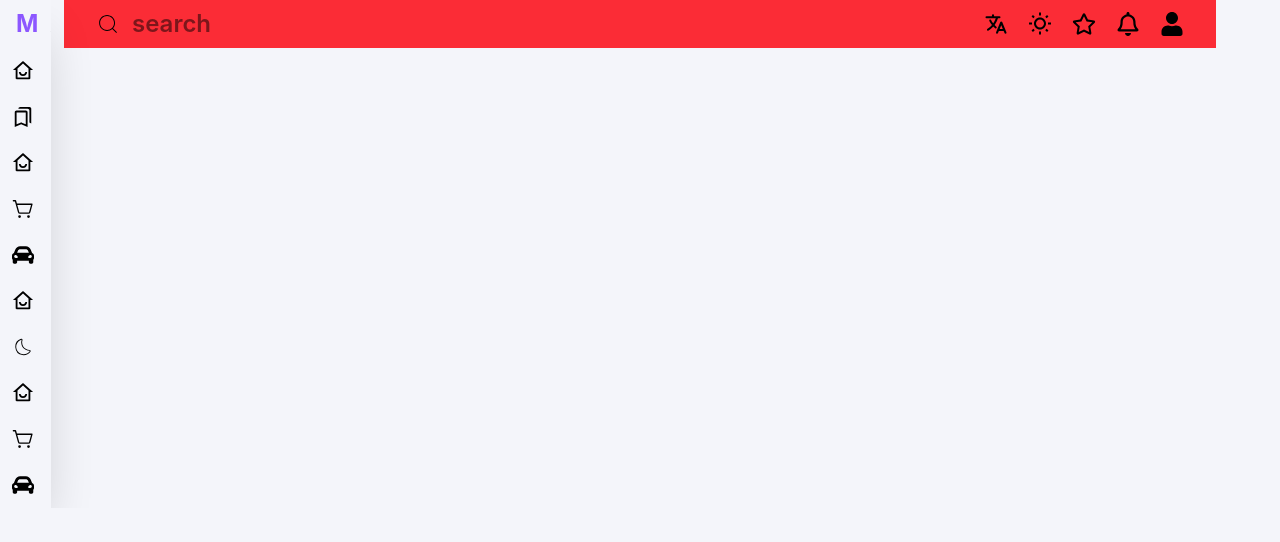
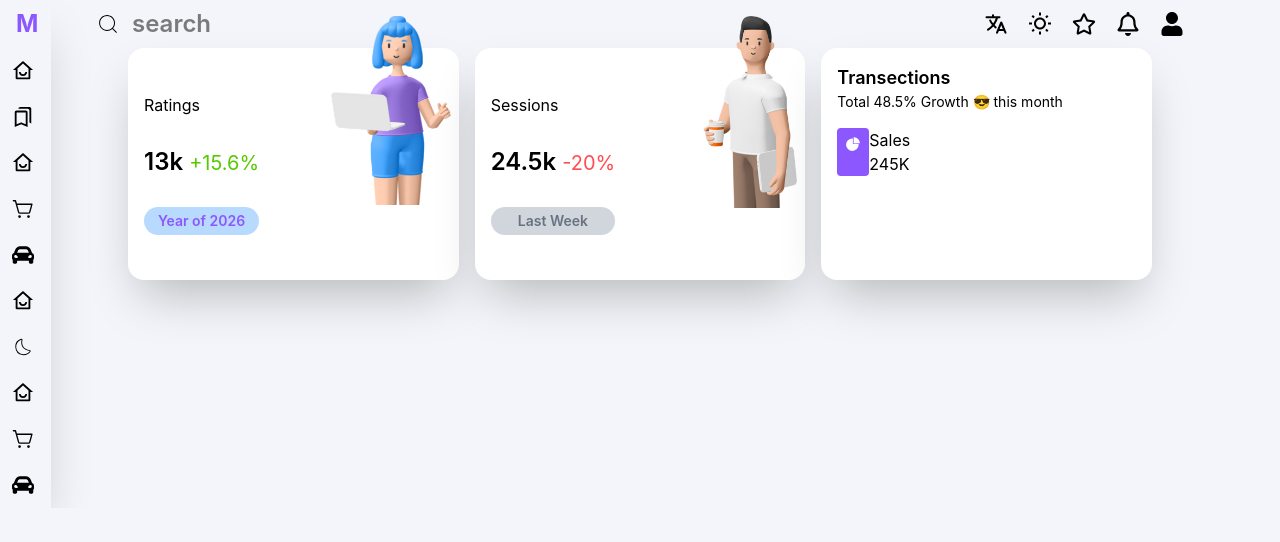
Before and after one commit to Muhammad-Abdullah-programmer/materio-clone, a React (Vite) app: page / in a window 1280 px wide. Shown: the top 542 px of the page. Built offline with nearby package versions, Linux system fonts and the light colour scheme.

Commit message:
Home cards in progress

```diff
--- a/src/App.jsx
+++ b/src/App.jsx
@@ -1,4 +1,4 @@
-import {CiSearch,VscSettings, CiCalendarDate, CiUser,IoLanguage, AiOutlineForm, AiFillDollarCircle, IoNewspaperOutline, IoSettingsSharp, IoStatsChart,MdOutlineWbSunny,FaRegStar,FaRegBell, FaUser , FaRegMoon, FaRegEnvelopeOpen , FaRegUser, FaGraduationCap , FaCarAlt, FaUnlockAlt, FaRegCheckSquare ,SlScreenDesktop,SiSimpleanalytics,BiSolidDashboard,GoQuestion,IoIosLogOut, RiHomeSmileLine,PiShoppingCartSimple,RxCross2,FaCircleNotch,FiShoppingBag,CgUserList,CiDark,MdOutlineBookmarks,MdOutlineCircle} from './assets/Icons.jsx'
+import {CiSearch,VscSettings, CiCalendarDate, CiUser,IoLanguage, AiOutlineForm, AiFillDollarCircle, IoNewspaperOutline, IoSettingsSharp, IoStatsChart,MdOutlineWbSunny,FaRegStar,FaRegBell, FaUser , FaRegMoon, FaRegEnvelopeOpen , FaRegUser, FaGraduationCap , FaCarAlt, FaUnlockAlt, FaRegCheckSquare ,SlScreenDesktop,SiSimpleanalytics,BiSolidDashboard,GoQuestion,IoIosLogOut, RiHomeSmileLine,PiShoppingCartSimple,RxCross2,FaCircleNotch,FiShoppingBag,CgUserList,CiDark,MdOutlineBookmarks,MdOutlineCircle,IoIosArrowDown} from './assets/Icons.jsx'
 import './components/Navbar.jsx'
 
 
@@ -19,6 +19,7 @@ import { useState } from "react";
 
 import './App.css'
 import Navbar from "./components/Navbar.jsx";
+import HomeCards from './components/HomeCards.jsx';
 
 
 
@@ -42,7 +43,10 @@ const [searchbar, setsearchbar] = useState(false)
   {/* Side Bar  */}
   <div className={`side-bar absolute top-0  w-[100%] overflow-hidden`}>
  <aside className={`${dark ? "bg-[#28243D] text-[#D4D1E9]" : "bg-[#F4F5FA] text-black"} overflow-hidden w-[4%] py-2 flex flex-col gap-4 items-start   shadow-2xl z-50 pr-4 hover:w-[15%] group  transition-all ease-in-out duration-300 `}>
-    {/* logo  */}
+
+  {/* Menue  */}
+  <div className="menue flex flex-col gap-4">
+      {/* logo  */}
 
       <div className="logo  flex text-lg justify-center items-center gap-3  "> <span className='pl-4 text-[#8C57FF] text-2xl font-bold'>M </span><h1 className='text-black/60 text-2xl font-bold flex'>Abdullah</h1>
       </div>
@@ -54,7 +58,7 @@ const [searchbar, setsearchbar] = useState(false)
 </div>
 
 <div className={`${dark ? "hover:bg-[#37334C] text-[#D5D1EA]" : "hover:bg-[#ECECF2]"} group-hover icon flex items-center pl-1  hover:rounded-r-full w-[100%] `}>
-  <span><MdOutlineBookmarks className="text-3xl pl-2 group-hover:hidden  text-black"/></span> <span className=" hidden text-xl pl-2  text-gray-600 group-hover:block" ><MdOutlineCircle/></span> <a href="" className="flex gap-4  pl-2 w-[5%] hidden rounded-full group-hover:block "> CRM</a>
+  <span><MdOutlineBookmarks className="text-3xl pl-2 group-hover:hidden  text-black"/></span>
 </div>
 
 <div className={`${dark ? "hover:bg-[#37334C] text-[#D5D1EA]" : "hover:bg-[#ECECF2]"} icon flex items-center pl-1 hover:rounded-r-full w-[100%] `}>
@@ -89,7 +93,22 @@ const [searchbar, setsearchbar] = useState(false)
 <div className={`${dark ? "hover:bg-[#37334C] text-[#D5D1EA]" : "hover:bg-[#ECECF2]"} icon flex items-center pl-1  hover:rounded-r-full w-[100%] `}>
  <span> <FaCarAlt  className="text-3xl pl-2  text-black"/></span> <a href="" className="flex gap pl-2 w-[5%] hidden rounded-full group-hover:block "> Logistics</a>
 </div>
+  </div>
 
+{/* <div className="after-hover hidden w-[0%] group-hover:w-[15%] group-hover:block bg-red-500 absolute top-10 left- transition-all ease-in-out duration-300">
+
+<ul><li className='flex'>Dashboard <IoIosArrowDown/>
+
+  <ul>
+    <li><div className='flex gap-2 items-center'>
+  <span className=" hidden text-xl pl-2  text-gray-600 group-hover:block" ><MdOutlineCircle/></span> <a href="" className="flex gap-4  pl-2 w-[5%] hidden rounded-full group-hover:block "> CRM</a>
+</div></li>
+  </ul>
+  </li>
+  </ul>
+
+
+</div> */}
 </aside>
   </div>
 
@@ -155,7 +174,11 @@ const [searchbar, setsearchbar] = useState(false)
 </div>
 </div>
   </div>
+
+  <HomeCards/>
 </div>
+
+
     </>
   )
 }
--- a/src/assets/Icons.jsx
+++ b/src/assets/Icons.jsx
@@ -22,6 +22,10 @@ export { CiDark } from "react-icons/ci";
 export  { FaRegLightbulb } from "react-icons/fa";
 export { MdOutlineBookmarks } from "react-icons/md";
 export { MdOutlineCircle } from "react-icons/md";
+export { IoIosArrowDown } from "react-icons/io";
+export { AiFillPieChart } from "react-icons/ai";
+
+
 
 
 
--- /dev/null
+++ b/src/assets/Style.css
@@ -0,0 +1,7 @@
+@import "tailwindcss";
+
+:root{
+
+--green-colour : #56ca00
+
+}
--- /dev/null
+++ b/src/components/HomeCards.jsx
@@ -0,0 +1,72 @@
+import React from 'react'
+import  '../assets/Style.css'
+
+import {AiFillPieChart} from '../assets/Icons'
+
+
+const HomeCards = () => {
+  return (
+    <div className='grid grid-cols-3 w-[80%] mx-auto gap-4'>
+
+      {/* Card 1  */}
+<div className="card-1 bg-white flex items-center gap-4 relative py-4 min-h-[29vh] rounded-2xl shadow-2xl ">
+
+   <div className="text flex flex-col justify-evenly pl-4 h-[100%]">
+     <p className=''>Ratings</p>
+     <p className='font-semibold text-2xl'>13k <span className='text-xl text-[var(--green-colour)] font-normal'>+15.6%</span></p>
+     <span className='text-[#8C57FF] bg-blue-400/40 rounded-3xl text-center w-[100%] px-2 py-1 text-sm font-semibold'>Year of 2026</span>
+
+   </div>
+
+   <div className="image ">
+    <img src="/1.png" alt="" className='absolute -top-8 right-2 w-30 object-cover'/>
+   </div>
+
+</div>
+
+{/* Card 2  */}
+<div className="card-1 bg-white flex items-center gap-4 relative py-4 min-h-[29vh] rounded-2xl shadow-2xl ">
+
+   <div className="text flex flex-col justify-evenly pl-4 h-[100%]">
+     <p className=''>Sessions</p>
+     <p className='font-semibold text-2xl'>24.5k <span className='text-xl text-[#FF4C51] font-normal'>-20%</span></p>
+     <span className='text-gray-500 bg-gray-300 rounded-3xl text-center w-[100%] px-2 py-1 text-sm font-semibold'>Last Week</span>
+
+   </div>
+
+   <div className="image ">
+    <img src="/2.png" alt="" className='absolute -top-8 right-2  h-48 object-cover'/>
+   </div>
+
+</div>
+
+{/* Card 3  */}
+<div className="card-1 bg-white flex flex-col gap-4 relative py-4 px-4 min-h-[29vh] rounded-2xl shadow-2xl ">
+
+ <div className="heading">
+    <p className='text-lg font-semibold'>Transections</p>
+    <p className='text-sm'>Total 48.5% Growth 😎 this month</p>
+ </div>
+
+ {/* Icons  */}
+ <div className="icons flex">
+<div className='bg-[#8C57FF] text-white p-2 rounded'>
+    <AiFillPieChart/>
+
+</div>
+ <div className="text flex flex-col">
+        <span>Sales</span>
+        <span>245K</span>
+    </div>
+
+ </div>
+
+
+
+</div>
+
+    </div>
+  )
+}
+
+export default HomeCards
--- a/src/components/Navbar.jsx
+++ b/src/components/Navbar.jsx
@@ -75,7 +75,7 @@ const sunToggle = ()=>{
     return (
 
         <>
-<nav className={`flex justify-between w-[90%] px-8 py-2 mx-auto ${dark ? "bg-[#28243D] text-[#D4D1E9]" : "bg-red-500 text-black"}`}>
+<nav className={`flex justify-between w-[90%] px-8 py-2 mx-auto ${dark ? "bg-[#28243D] text-[#D4D1E9]" : " text-black"}`}>
     {/* left div  */}
 
     <div className="flex gap-6">
```
Also changed, not shown: public/1.png (added), public/2.png (added).
